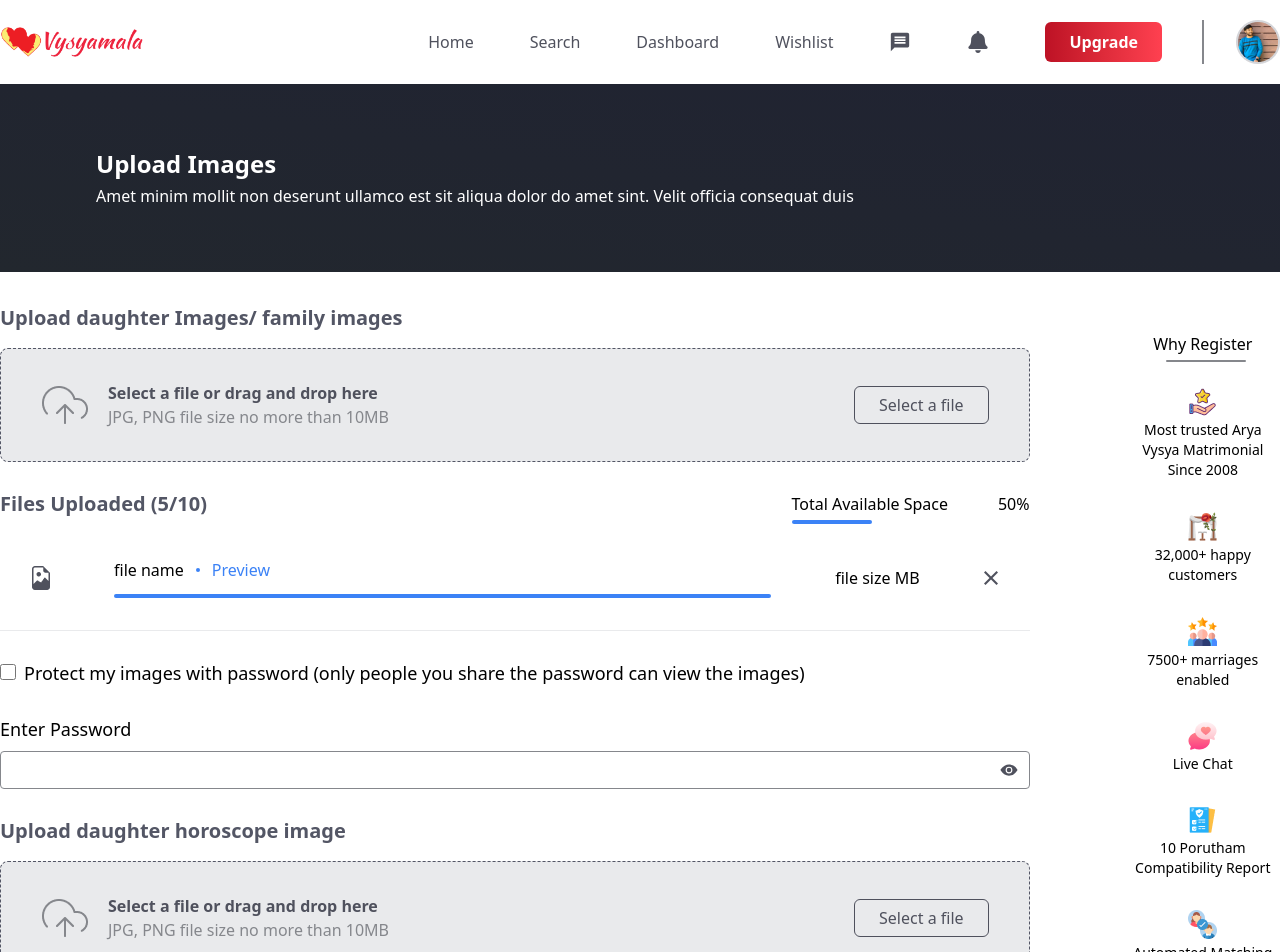
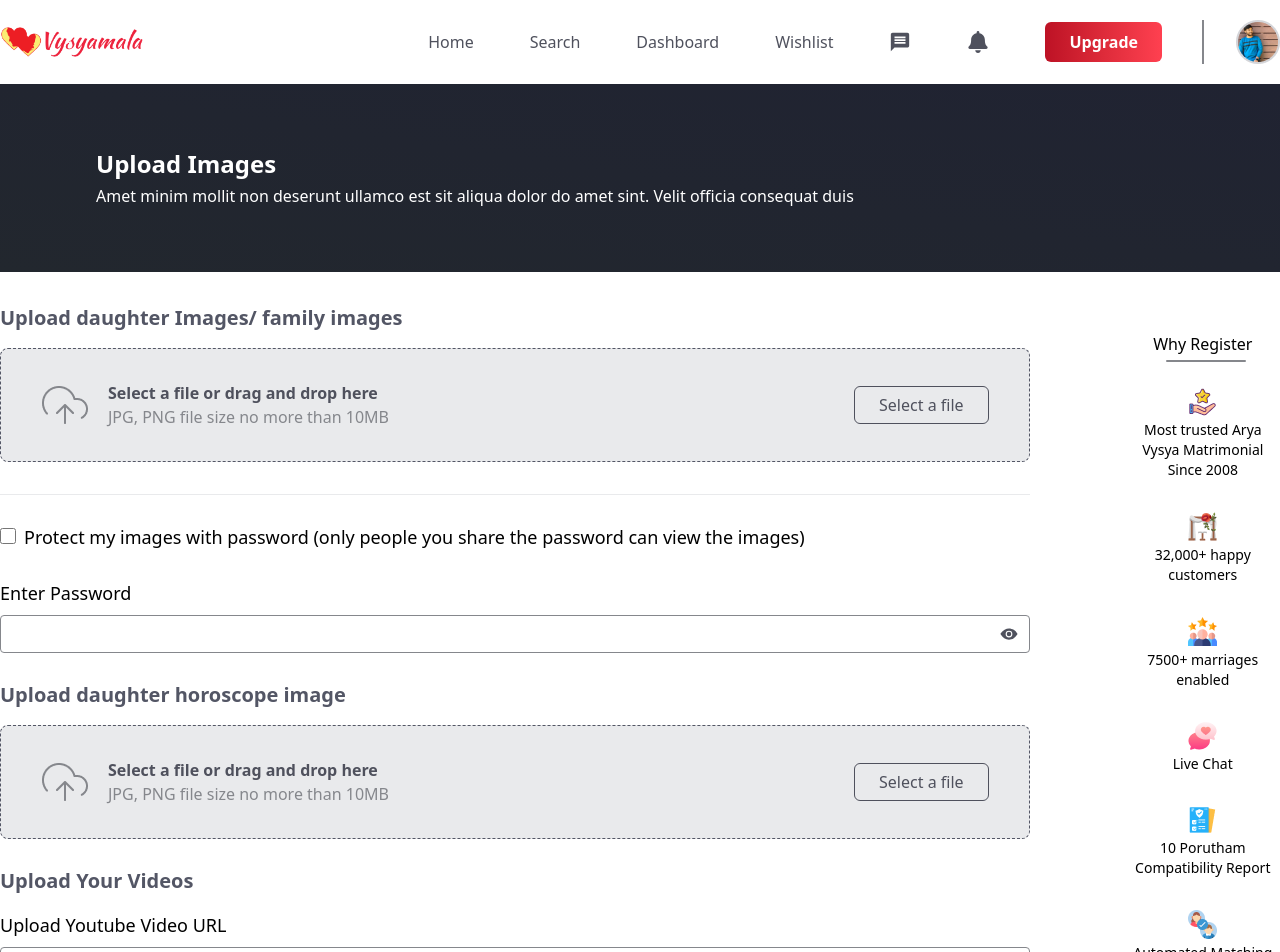
Before and after one commit to Sri-shankar49/vysyamala-react, a React (Vite) app: page /UploadImages in a window 1280 px wide. Shown: the top 952 px of the page. Built offline with nearby package versions, Linux system fonts and the light colour scheme.

Commit message:
commit feat : uploadImages drag & drop, familyDetails validation

```diff
--- a/src/Components/UploadImages/UploadFile.tsx
+++ b/src/Components/UploadImages/UploadFile.tsx
@@ -1,4 +1,6 @@
+import React from "react";
 import uploadImg from "../../assets/icons/upload.png";
+import { RefObject } from "react";
 
 interface UploadFileProps {
   heading: string;
@@ -6,6 +8,7 @@ interface UploadFileProps {
   name: string;
   onChange: (event: React.ChangeEvent<HTMLInputElement>) => void;
   onClick: () => void;
+  multiple?: boolean; // Make sure multiple is optional
 }
 
 const UploadFile: React.FC<UploadFileProps> = ({
@@ -14,20 +17,27 @@ const UploadFile: React.FC<UploadFileProps> = ({
   name,
   onChange,
   onClick,
+  multiple, // Include multiple in props
 }) => {
+  // Function to trigger file input click
+  const handleButtonClick = () => {
+    const input = document.getElementById(name) as HTMLInputElement | null;
+    if (input) {
+      input.click(); // Programmatically click the input element
+    }
+  };
+
   return (
     <div>
-      <label htmlFor="uploadImg" className="hover:cursor-pointer">
+      <label htmlFor={name} className="hover:cursor-pointer">
         <div className="bg-gray px-10 py-8 flex justify-between items-center space-x-5 border border-dashed border-primary rounded-lg">
           <div>
             <img src={uploadImg} alt="Upload Images" />
           </div>
-
           <div className="flex-1">
             <h1 className="text-ash font-semibold">{heading}</h1>
             <p className="text-ashSecondary">{desc}</p>
           </div>
-
           <div>
             <input
               type="file"
@@ -35,10 +45,11 @@ const UploadFile: React.FC<UploadFileProps> = ({
               id={name}
               className="hidden"
               onChange={onChange}
+              multiple={multiple} // Pass multiple to input element if defined
             />
           </div>
           <button
-            onClick={onClick}
+            onClick={handleButtonClick} // Call function to trigger file input click
             className="px-6 py-1.5 text-ash rounded-md border border-ash"
           >
             Select a file
--- a/src/Pages/UploadImages.tsx
+++ b/src/Pages/UploadImages.tsx
@@ -1,4 +1,4 @@
-import { useState } from "react";
+import React, { useState, useRef } from "react";
 import { Link } from "react-router-dom";
 import { IoEye, IoEyeOff } from "react-icons/io5";
 
@@ -9,43 +9,88 @@ import uploadfile from "../assets/icons/uploadfile.png";
 import closebtn from "../assets/icons/closebtn.png";
 import arrow from "../assets/icons/arrow.png";
 
-interface UploadImagesProps {}
+
+interface UploadImagesProps { }
 
 const UploadImages: React.FC<UploadImagesProps> = () => {
-  const [selectedFile, setSelectedFile] = useState("file name");
-  // const [progress, setProgress] = useState(0);
-  const [fileSize, setFileSize] = useState("file size");
+  const [selectedFiles, setSelectedFiles] = useState<File[]>([]);
   const [showPassword, setShowPassword] = useState(false);
 
-  // Event handler for button click
-  const handleButtonClick = () => {
-    const fileInput = document.getElementById("uploadImg") as HTMLInputElement;
-    if (fileInput) {
-      fileInput.click();
+  const fileInputRefs = {
+    images: useRef<HTMLInputElement>(null),
+    horoscope: useRef<HTMLInputElement>(null),
+    idProof: useRef<HTMLInputElement>(null),
+  };
+
+  const dropAreaRef = useRef<HTMLDivElement>(null);
+
+  const handleButtonClick = (inputRef: React.RefObject<HTMLInputElement>) => {
+    if (inputRef.current) {
+      inputRef.current.click();
     }
   };
 
-  // Event handler for file upload
   const handleFileUpload = (event: React.ChangeEvent<HTMLInputElement>) => {
-    const file = event.target.files ? event.target.files[0] : null;
-    if (file) {
-      setSelectedFile(file.name);
-      const size = (file.size / (1024 * 1024)).toFixed(2);
-      setFileSize(size);
-      console.log("Selected file:", file);
+    const files = event.target.files;
+    if (files) {
+      handleFiles(files);
     }
   };
 
-  // Event handler to clear file input
-  const clearFileInput = () => {
-    setSelectedFile("file name");
-    setFileSize("file size");
-    // setProgress(0);
+  const handleDrop = (event: React.DragEvent<HTMLDivElement>) => {
+    event.preventDefault();
+    const files = event.dataTransfer.files;
+    if (files) {
+      handleFiles(files);
+    }
+    if (dropAreaRef.current) {
+      dropAreaRef.current.classList.remove("border-blue-500");
+    }
   };
 
-  // Event handler to toggle password visibility
+  const handleDragOver = (event: React.DragEvent<HTMLDivElement>) => {
+    event.preventDefault();
+    if (dropAreaRef.current) {
+      dropAreaRef.current.classList.add("border-blue-500");
+    }
+  };
+
+  const handleDragEnter = (event: React.DragEvent<HTMLDivElement>) => {
+    event.preventDefault();
+    if (dropAreaRef.current) {
+      dropAreaRef.current.classList.add("border-blue-500");
+    }
+  };
+
+  const handleDragLeave = (event: React.DragEvent<HTMLDivElement>) => {
+    event.preventDefault();
+    if (dropAreaRef.current) {
+      dropAreaRef.current.classList.remove("border-blue-500");
+    }
+  };
+
+  const removeFile = (index: number) => {
+    const updatedFiles = [...selectedFiles];
+    updatedFiles.splice(index, 1);
+    setSelectedFiles(updatedFiles);
+  };
+
+  const clearFileInput = () => {
+    setSelectedFiles([]);
+  };
+
   const handleShowPassword = () => {
     setShowPassword(!showPassword);
+  };
+
+  const handleFiles = (files: FileList) => {
+    const newFiles: File[] = Array.from(files);
+    if (selectedFiles.length + newFiles.length > 10) {
+      const remainingSpace = 10 - selectedFiles.length;
+      setSelectedFiles([...selectedFiles, ...newFiles.slice(0, remainingSpace)]);
+    } else {
+      setSelectedFiles([...selectedFiles, ...newFiles]);
+    }
   };
 
   return (
@@ -62,57 +107,63 @@ const UploadImages: React.FC<UploadImagesProps> = () => {
               Upload daughter Images/ family images
             </h1>
 
+            <div
+              onClick={() => handleButtonClick(fileInputRefs.images)}
+              onDragOver={handleDragOver}
+              onDragEnter={handleDragEnter}
+              onDragLeave={handleDragLeave}
+              onDrop={handleDrop}
+              ref={dropAreaRef}
+            >
               <UploadFile
                 heading="Select a file or drag and drop here"
                 desc="JPG, PNG file size no more than 10MB"
                 name="uploadImg"
                 onChange={handleFileUpload}
-              onClick={handleButtonClick}
+                onClick={() => handleButtonClick(fileInputRefs.images)}
+                multiple // Set to true if you want to allow multiple file selection
+                //ref={fileInputRefs.images}
               />
             </div>
+          </div>
 
+          {selectedFiles.length > 0 && (
             <div className="mt-7">
               <div className="flex justify-between items-center">
                 <h1 className="text-primary text-xl font-semibold">
-                Files Uploaded (5/10)
+                  Files Uploaded ({selectedFiles.length}/10)
                 </h1>
 
-              <div className="relative">
+                {/* <div className="relative">
                   <h1>
                     Total Available Space
                     &nbsp;&nbsp;&nbsp;&nbsp;&nbsp;&nbsp;&nbsp;&nbsp;&nbsp;&nbsp;&nbsp;50%
                   </h1>
                   <span className="absolute top-7 bg-blue-500 w-20 h-1 rounded"></span>
+                </div> */}
               </div>
             </div>
+          )}
+
+          {selectedFiles.length > 0 && (
+            <div className="mt-10 space-y-6">
+              {selectedFiles.map((file, index) => (
+                <div key={index} className="flex items-center justify-between border-b border-gray-200 py-2">
+                  <div className="flex items-center space-x-3">
+                    <img src={uploadfile} alt="uploadfile" className="h-8 w-8" />
+                    <div>
+                      <h1 className="text-lg font-semibold">{file.name}</h1>
+                      <p className="text-sm text-gray-500">{(file.size / (1024 * 1024)).toFixed(2)} MB</p>
                     </div>
-
-          <div className="mt-10 flex justify-between items-center space-x-16 px-8">
-            <div>
-              <img src={uploadfile} alt="uploadfile" />
                   </div>
-            <div className="flex-1">
-              <div className="flex items-center space-x-3">
-                <h1>{selectedFile}</h1>
-                <span className="w-1 h-1 bg-blue-500 rounded-full"></span>
-                <button className="text-blue-500">Preview</button>
-              </div>
-
-              {/* Dynamic Progress Bar use API */}
-              <div
-                className={`mt-3 w-full h-1 bg-blue-500 rounded transition-all`}
-              ></div>
-            </div>
-
-            <div>{fileSize} MB</div>
-            <button onClick={clearFileInput}>
-              <img
-                src={closebtn}
-                alt="close"
-                className="hover:cursor-pointer"
-              />
+                  <button onClick={() => removeFile(index)}>
+                    <img src={closebtn} alt="close" className="h-4 w-4" />
                   </button>
                 </div>
+              ))}
+            </div>
+          )}
+
           <hr className="mt-8 text-gray" />
 
           <div className="mt-7 text-lg">
@@ -154,13 +205,24 @@ const UploadImages: React.FC<UploadImagesProps> = () => {
               Upload daughter horoscope image
             </h1>
 
+            <div
+              onClick={() => handleButtonClick(fileInputRefs.horoscope)}
+              onDragOver={handleDragOver}
+              onDragEnter={handleDragEnter}
+              onDragLeave={handleDragLeave}
+              onDrop={handleDrop}
+              ref={dropAreaRef}
+            >
               <UploadFile
                 heading="Select a file or drag and drop here"
                 desc="JPG, PNG file size no more than 10MB"
-              name="uploadHoroscopeImage"
+                name="uploadHoroscope"
                 onChange={handleFileUpload}
-              onClick={handleButtonClick}
+                onClick={() => handleButtonClick(fileInputRefs.horoscope)}
+                multiple={true} // Set to true if you want to allow multiple file selection
+                //ref={fileInputRefs.horoscope}
               />
+            </div>
           </div>
 
           <div className="mt-7">
@@ -193,13 +255,24 @@ const UploadImages: React.FC<UploadImagesProps> = () => {
               Upload Daughter ID Proof
             </h1>
 
+            <div
+              onClick={() => handleButtonClick(fileInputRefs.idProof)}
+              onDragOver={handleDragOver}
+              onDragEnter={handleDragEnter}
+              onDragLeave={handleDragLeave}
+              onDrop={handleDrop}
+              ref={dropAreaRef}
+            >
               <UploadFile
                 heading="Select a file or drag and drop here"
                 desc="JPG, PNG file size no more than 10MB"
                 name="uploadIDProof"
                 onChange={handleFileUpload}
-              onClick={handleButtonClick}
+                onClick={() => handleButtonClick(fileInputRefs.idProof)}
+                multiple={true} // Set to true if you want to allow multiple file selection
+                //ref={fileInputRefs.idProof}
               />
+            </div>
           </div>
 
           <div className="mt-7 flex justify-between">
@@ -212,7 +285,7 @@ const UploadImages: React.FC<UploadImagesProps> = () => {
             </div>
 
             <div className="flex space-x-4">
-              <button className="py-[10px] px-14 bg-white text-main font-semibold rounded-[6px] mt-2">
+              <button className="py-[10px] px-14 bg-white text-main font-semibold rounded-[6px] mt-2" onClick={clearFileInput}>
                 Skip
               </button>
               <Link to="/FamilyDetails">
```
Also changed, not shown: src/Pages/FamilyDetails.tsx (+53 -52 lines). Lines whose indentation alone changed are shown as unchanged.
